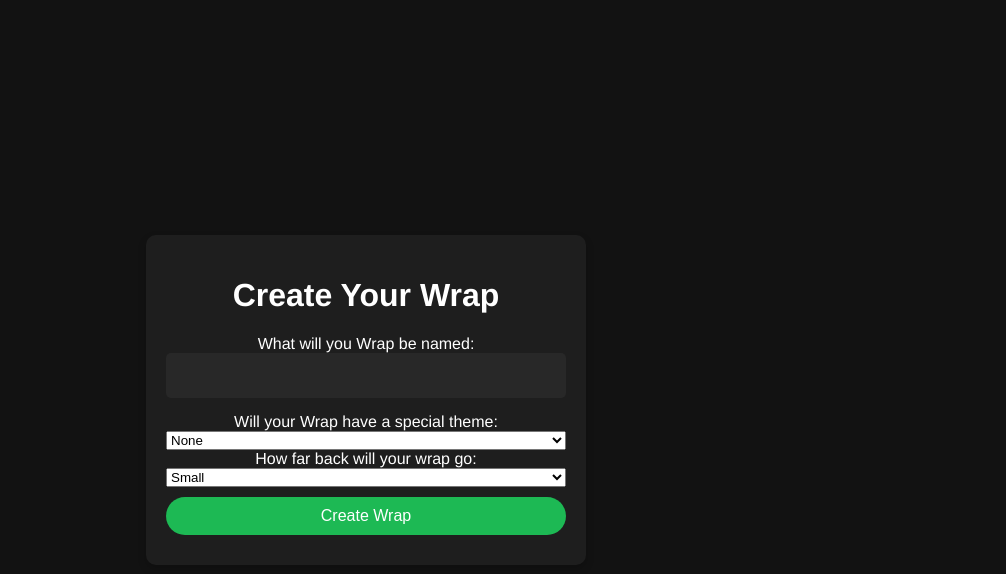
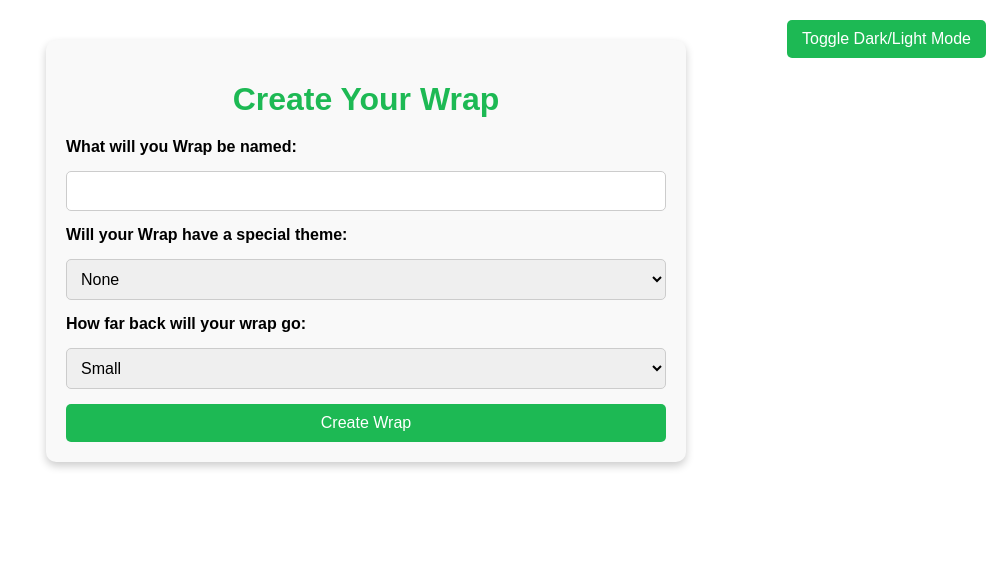
Before and after one commit to simoneyasu/spotifyWrappedClonefork, a Django app: page /wrap/wrap/create/ in a window 1280 px wide. Shown: the top 574 px of the page, without its empty margins (274-1280 px from the left). Run offline with Django 5.2, Linux system fonts and the light colour scheme.

Commit message:
fixed ui for creat_wrap

```diff
--- a/wrap/templates/wrap/create_wrap.html
+++ b/wrap/templates/wrap/create_wrap.html
@@ -1,12 +1,88 @@
+{% extends 'register/base.html' %}
 {% load static %}
-<!DOCTYPE html>
-<html lang="en">
-<head>
-    <meta charset="UTF-8">
-    <title>Create Wrap</title>
-    <link rel="stylesheet" href="{% static 'css/styles.css' %}">
-</head>
-<body>
+
+{% block title %}Create Wrap{% endblock %}
+
+{% block extra_css %}
+    <style>
+        .container {
+            max-width: 600px;
+            margin: 40px auto;
+            padding: 20px;
+            border-radius: 10px;
+            background-color: var(--container-bg-light);
+            box-shadow: 0 4px 8px rgba(0, 0, 0, 0.2);
+            text-align: center;
+            transition: background-color 0.3s ease, color 0.3s ease;
+        }
+
+        body.dark-mode .container {
+            background-color: var(--container-bg-dark);
+        }
+
+        h1 {
+            color: var(--primary-color);
+            margin-bottom: 20px;
+        }
+
+        form {
+            display: flex;
+            flex-direction: column;
+            gap: 15px;
+        }
+
+        label {
+            text-align: left;
+            font-weight: bold;
+            color: var(--text-color-light);
+            transition: color 0.3s ease;
+        }
+
+        body.dark-mode label {
+            color: var(--text-color-dark);
+        }
+
+        input[type="text"],
+        select {
+            width: 100%;
+            padding: 10px;
+            border: 1px solid #ccc;
+            border-radius: 5px;
+            box-sizing: border-box;
+            font-size: 16px;
+            transition: border-color 0.3s ease;
+        }
+
+        body.dark-mode input[type="text"],
+        body.dark-mode select {
+            background-color: #1E1E1E;
+            color: var(--text-color-dark);
+            border: 1px solid #444;
+        }
+
+        button {
+            padding: 10px 15px;
+            background-color: var(--primary-color);
+            color: white;
+            border: none;
+            border-radius: 5px;
+            font-size: 16px;
+            cursor: pointer;
+            transition: background-color 0.3s ease;
+        }
+
+        button:hover {
+            background-color: var(--primary-color-hover);
+        }
+
+        #username-field {
+            display: none;
+            margin-top: 10px;
+        }
+    </style>
+{% endblock %}
+
+{% block content %}
     <div class="container">
         <h1>Create Your Wrap</h1>
         <form method="post" action="{% url 'create_wrap' %}">
@@ -39,6 +115,9 @@
             <button type="submit">Create Wrap</button>
         </form>
     </div>
+{% endblock %}
+
+{% block extra_js %}
     <script>
         document.addEventListener('DOMContentLoaded', function (){
             const themeDropdown = document.getElementById('theme');
@@ -54,5 +133,4 @@
         })
 
     </script>
-</body>
-</html>
+{% endblock %}
```
Lines whose indentation alone changed are shown as unchanged.
